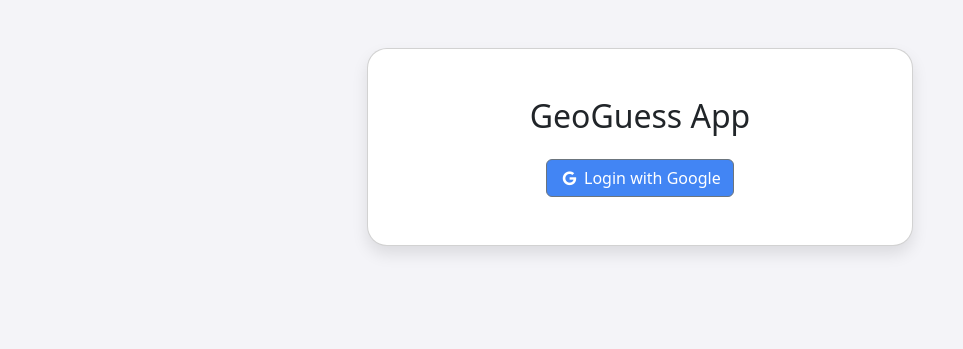
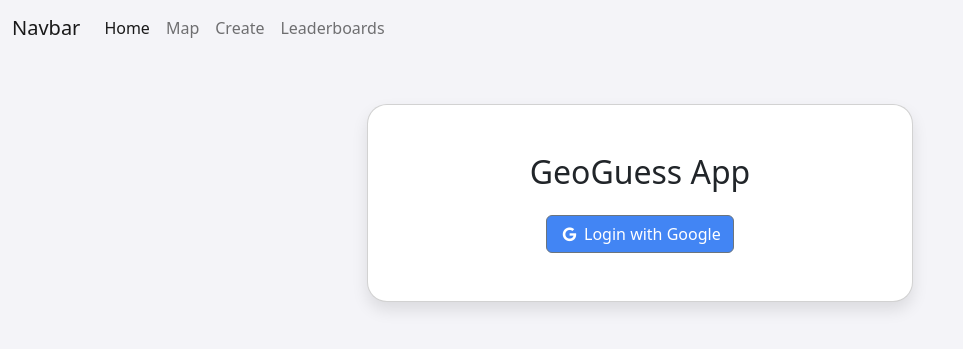
Before and after one commit to niketanand-7/GeoGuess-HoosWhere-, a Django app: page / in a window 1280 px wide. Shown: the top 349 px of the page, without its empty margins (0-963 px from the left). Run offline with Django 4.2, Linux system fonts and the light colour scheme; some libraries are stand-ins or nearby versions.

Commit message:
added basic bootstrap navbar

```diff
--- a/geoGuess/templates/base.html
+++ b/geoGuess/templates/base.html
@@ -10,6 +10,11 @@
       rel="stylesheet"
       href="https://stackpath.bootstrapcdn.com/font-awesome/4.7.0/css/font-awesome.min.css"
     />
+    <script
+      src="https://cdn.jsdelivr.net/npm/bootstrap@5.3.2/dist/js/bootstrap.bundle.min.js"
+      integrity="sha384-C6RzsynM9kWDrMNeT87bh95OGNyZPhcTNXj1NW7RuBCsyN/o0jlpcV8Qyq46cDfL"
+      crossorigin="anonymous"
+    ></script>
     <meta name="viewport" content="width=device-width, initial-scale=1.0" />
     <title>GeoGuess App Login</title>
     <style>
@@ -20,7 +25,43 @@
     </style>
   </head>
   <body>
-    {% block content %}
-    {% endblock content %}
+    <nav class="navbar navbar-expand-lg bg-body-tertiary">
+      <div class="container-fluid">
+        <a class="navbar-brand" href="#">Navbar</a>
+        <button
+          class="navbar-toggler"
+          type="button"
+          data-bs-toggle="collapse"
+          data-bs-target="#navbarNav"
+          aria-controls="navbarNav"
+          aria-expanded="false"
+          aria-label="Toggle navigation"
+        >
+          <span class="navbar-toggler-icon"></span>
+        </button>
+        <div class="collapse navbar-collapse" id="navbarNav">
+          <ul class="navbar-nav">
+            <li class="nav-item">
+              <a
+                class="nav-link active"
+                aria-current="page"
+                href="{% url 'home' %}"
+                >Home</a
+              >
+            </li>
+            <li class="nav-item">
+              <a class="nav-link" href="{% url 'challenge' %}">Map</a>
+            </li>
+            <li class="nav-item">
+              <a class="nav-link" href="#">Create</a>
+            </li>
+            <li class="nav-item">
+              <a class="nav-link" href="#">Leaderboards</a>
+            </li>
+          </ul>
+        </div>
+      </div>
+    </nav>
+    {% block content %} {% endblock content %}
   </body>
 </html>
--- a/geoGuess/urls.py
+++ b/geoGuess/urls.py
@@ -11,5 +11,5 @@ urlpatterns = [
     #path('', TemplateView.as_view(template_name="index.html")),
     path('accounts/', include('allauth.urls')),
     path('logout', LogoutView.as_view()),
-    path('maps/', views.maps_view, name = "maps_view")
+    path('maps/', views.maps_view, name = "challenge")
 ]
```
